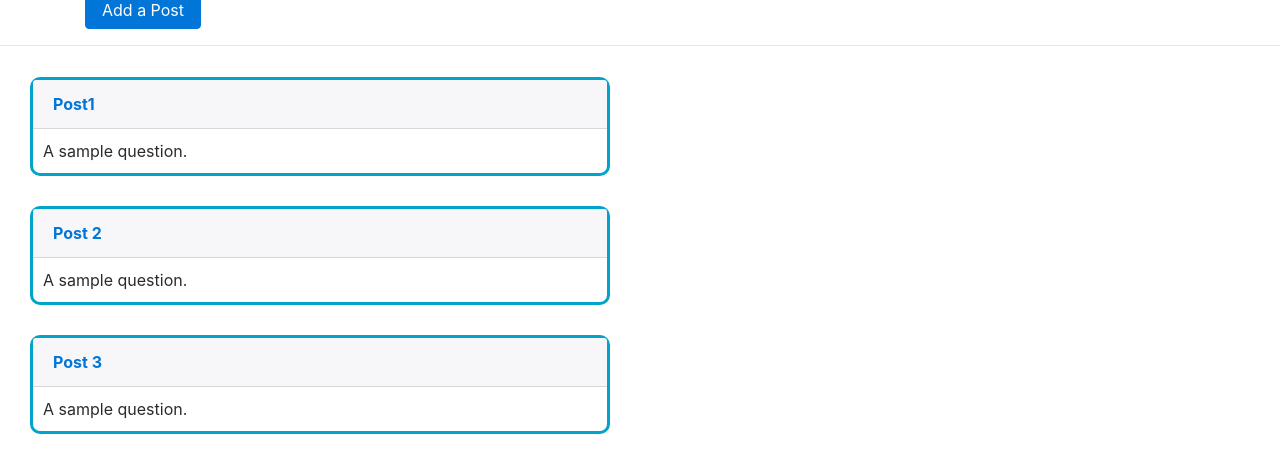
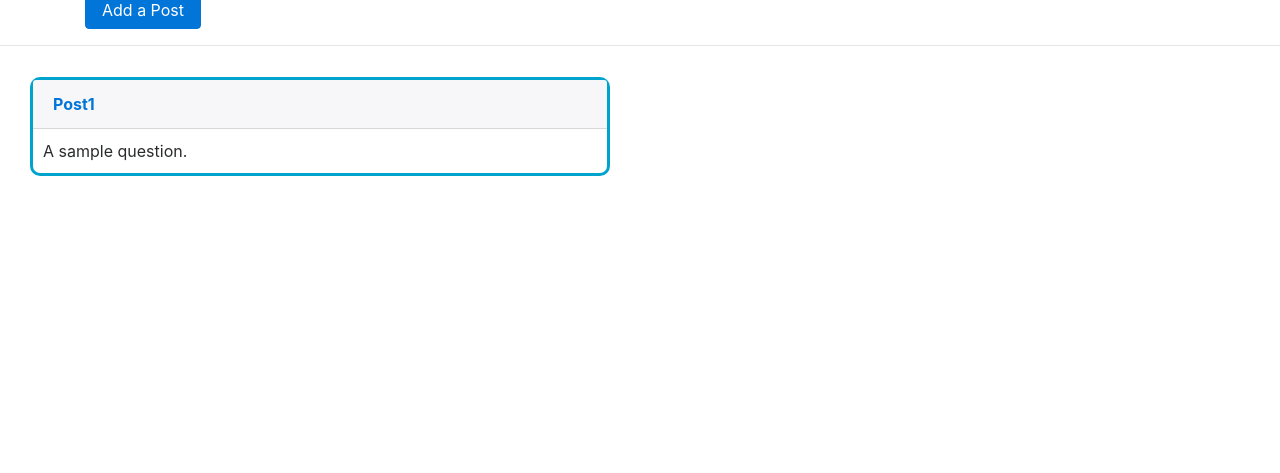
Before and after one commit to 1rahul1/clubsportal1, a Django app: page /forum/ in a window 1280 px wide. Shown: the part 220-693 px from the top of the page. Run offline with Django 3.2, Linux system fonts and the light colour scheme; some libraries are stand-ins or nearby versions.

Commit message:
remove divs, forum/index.html

```diff
--- a/forum/templates/forum/index.html
+++ b/forum/templates/forum/index.html
@@ -33,26 +33,6 @@
           </div>
         </div>
       </div>
-      <div class="row">
-        <div class="col col-md-6">
-          <div class="card" style="border:3px solid #00a3cc;margin:15px;border-radius:10px;">
-            <div class="card-header" style="font-weight:bold;color:#00a3cc"><a href="#">Post 2</a></div>
-            <div class="card-body">
-              <p class="card-text" style="margin:10px;" >A sample question.</p>
-            </div>
-          </div>
-        </div>
-      </div>
-      <div class="row">
-        <div class="col col-md-6">
-          <div class="card" style="border:3px solid #00a3cc;margin:15px;border-radius:10px;">
-            <div class="card-header" style="font-weight:bold;color:#00a3cc"><a href="#">Post 3</a></div>
-            <div class="card-body">
-              <p class="card-text" style="margin:10px;" >A sample question.</p>
-            </div>
-          </div>
-        </div>
-      </div>
     </div>
 
 
```
